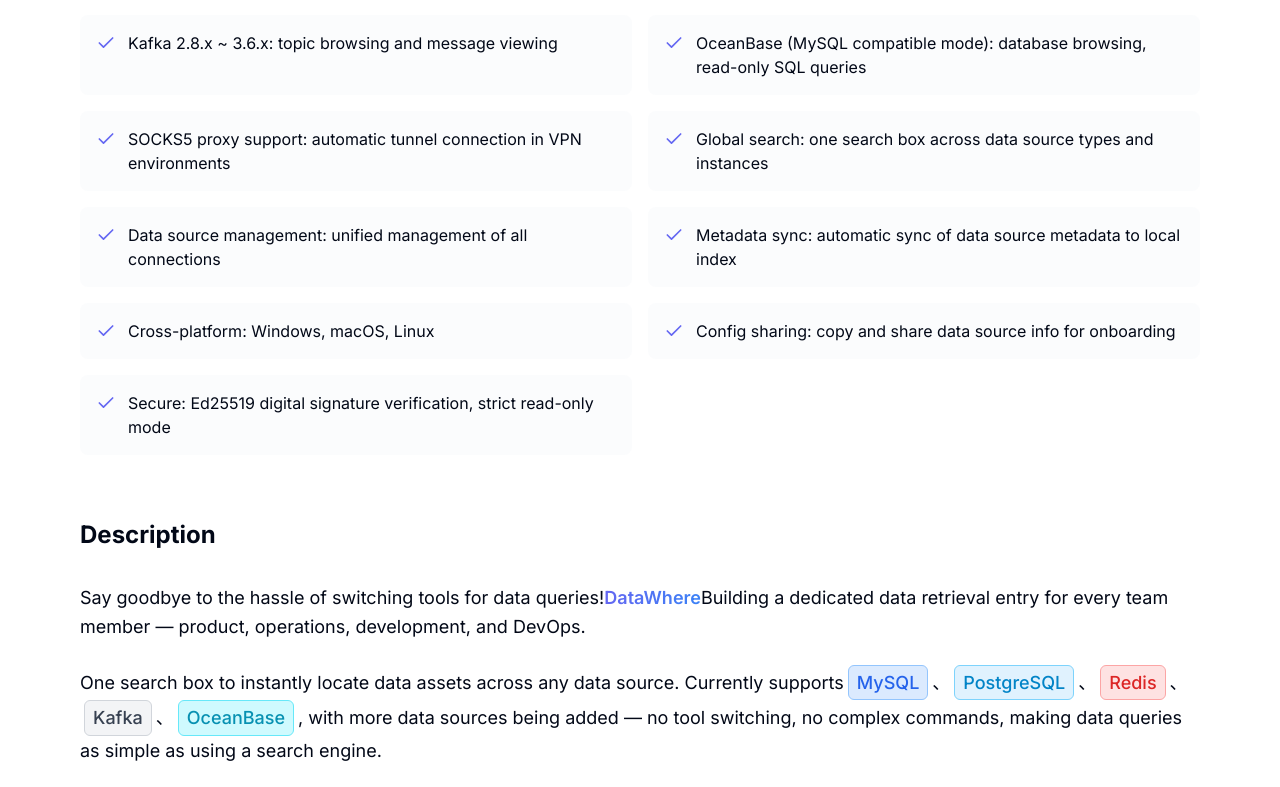
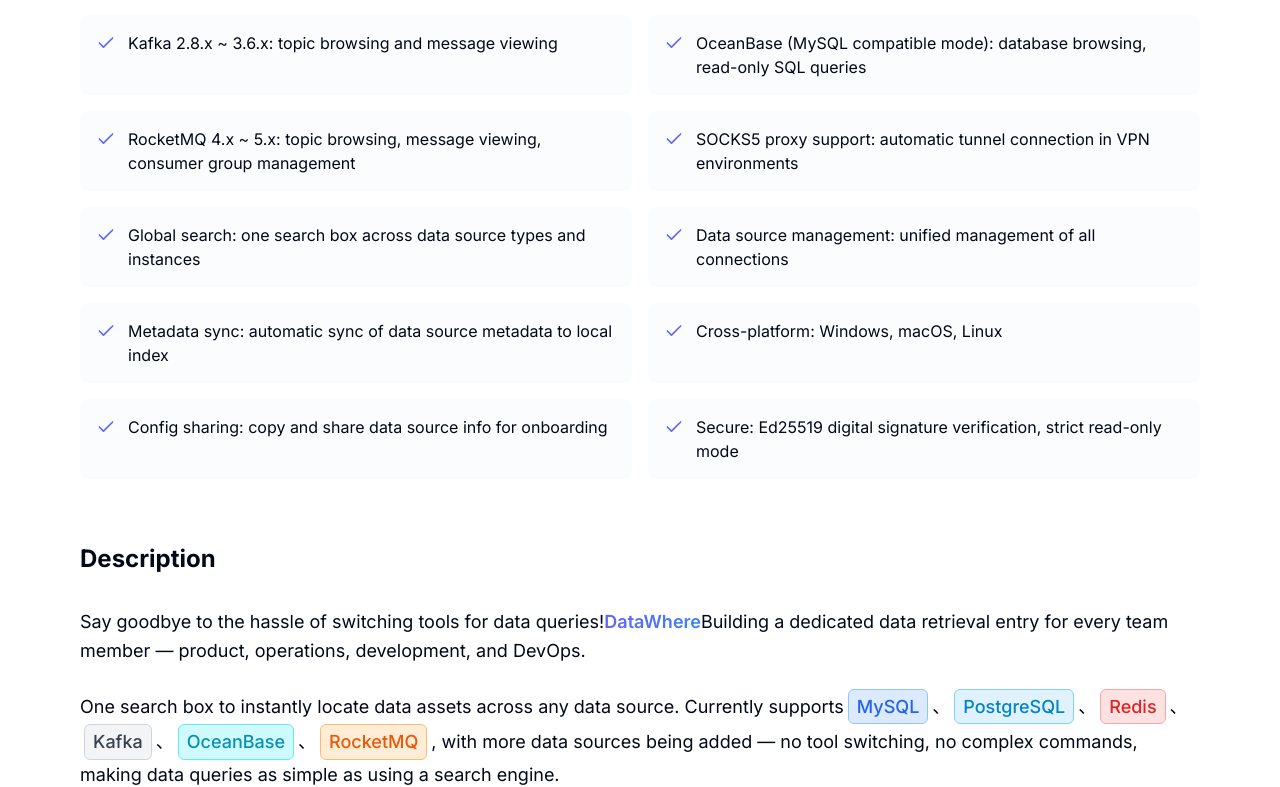
Before and after one commit to CodingGyd/opc-homePage, a Next.js app: page /en/products/1 in a window 1280 px wide. Shown: the part 940-1727 px from the top of the page. Built offline with nearby package versions, Linux system fonts and the light colour scheme; no server answers.

Commit message:
feat: add RocketMQ to product description and i18n

```diff
--- a/app/[locale]/products/[id]/ProductDetailClient.tsx
+++ b/app/[locale]/products/[id]/ProductDetailClient.tsx
@@ -419,6 +419,10 @@ export default function ProductDetailClient({ locale, id }: ProductDetailClientP
               <span className="inline-flex items-center mx-1 px-2 py-0.5 rounded-md bg-cyan-100 dark:bg-cyan-900/50 border border-cyan-300 dark:border-cyan-700 text-cyan-600 dark:text-cyan-400 font-medium">
                 OceanBase
               </span>
+              、
+              <span className="inline-flex items-center mx-1 px-2 py-0.5 rounded-md bg-orange-100 dark:bg-orange-900/50 border border-orange-300 dark:border-orange-700 text-orange-600 dark:text-orange-400 font-medium">
+                RocketMQ
+              </span>
               {t('data.1.rich.search_more')}
             </p>
             <p className="text-lg leading-relaxed">
--- a/i18n/messages/en.json
+++ b/i18n/messages/en.json
@@ -95,7 +95,7 @@
       "1": {
         "name": "DataWhere",
         "short_description": "One search box, search through all your data",
-        "description": "DataWhere is a universal data source access platform, designed to be a unified data query entry. Through pluggable data source adapters, it supports connecting to various databases, caches, message queues, and more. Currently supports MySQL, PostgreSQL, Redis, Kafka, and OceanBase, with more data source types being added continuously. Core principles: Unified (one entry for any data source), Simple (as easy to use as a search engine), Secure (read-only mode, data stays local).",
+        "description": "DataWhere is a universal data source access platform, designed to be a unified data query entry. Through pluggable data source adapters, it supports connecting to various databases, caches, message queues, and more. Currently supports MySQL, PostgreSQL, Redis, Kafka, OceanBase, and RocketMQ, with more data source types being added continuously. Core principles: Unified (one entry for any data source), Simple (as easy to use as a search engine), Secure (read-only mode, data stays local).",
         "features": [
           "Universal data source access: pluggable architecture, continuously expanding",
           "MySQL 5.6.x ~ 8.4.x: database browsing, read-only SQL queries",
@@ -103,6 +103,7 @@
           "Redis 5.x ~ 7.x: key browsing and value inspection",
           "Kafka 2.8.x ~ 3.6.x: topic browsing and message viewing",
           "OceanBase (MySQL compatible mode): database browsing, read-only SQL queries",
+          "RocketMQ 4.x ~ 5.x: topic browsing, message viewing, consumer group management",
           "SOCKS5 proxy support: automatic tunnel connection in VPN environments",
           "Global search: one search box across data source types and instances",
           "Data source management: unified management of all connections",
@@ -118,6 +119,7 @@
           { "title": "PostgreSQL Workspace", "description": "PostgreSQL database, schema, and table browsing" },
           { "title": "Redis Workspace", "description": "Redis key-value browsing and management" },
           { "title": "Kafka Workspace", "description": "Kafka message browsing and viewing" },
+          { "title": "RocketMQ Workspace", "description": "RocketMQ topic, message, and consumer group management" },
           { "title": "Data Source Management", "description": "Unified management of all connections" }
         ],
         "rich": {
--- a/i18n/messages/zh.json
+++ b/i18n/messages/zh.json
@@ -91,7 +91,7 @@
       "1": {
         "name": "DataWhere",
         "short_description": "一个搜索框，搜遍你所有的数据",
-        "description": "DataWhere是一款通用的数据源接入平台，致力于打造成统一的数据查询入口。通过插件化的数据源适配器，支持接入各类数据库、缓存、消息队列等数据源。目前已实现 MySQL、PostgreSQL、Redis、Kafka、OceanBase 的接入，后续将持续扩展更多数据源类型。核心理念：统一（一个入口，接入任意数据源）、简单（像搜索引擎一样易用）、安全（只读模式，数据不出本地）。",
+        "description": "DataWhere是一款通用的数据源接入平台，致力于打造成统一的数据查询入口。通过插件化的数据源适配器，支持接入各类数据库、缓存、消息队列等数据源。目前已实现 MySQL、PostgreSQL、Redis、Kafka、OceanBase、RocketMQ 的接入，后续将持续扩展更多数据源类型。核心理念：统一（一个入口，接入任意数据源）、简单（像搜索引擎一样易用）、安全（只读模式，数据不出本地）。",
         "features": [
           "通用数据源接入：插件化架构，持续扩展更多数据源类型",
           "已支持 MySQL 5.6.x ~ 8.4.x：数据库浏览、只读 SQL 查询",
@@ -99,6 +99,7 @@
           "已支持 Redis 5.x ~ 7.x：Key 浏览和值查看",
           "已支持 Kafka 2.8.x ~ 3.6.x：Topic 浏览和消息查看",
           "已支持 OceanBase（MySQL 兼容模式）：数据库浏览、只读 SQL 查询",
+          "已支持 RocketMQ 4.x ~ 5.x：Topic 浏览、消息查看、消费组管理",
           "SOCKS5 代理支持：VPN 环境下自动识别并建立隧道连接",
           "全局搜索：一个搜索框，跨数据源类型、跨连接实例统一检索",
           "数据源管理：统一管理所有数据源连接",
@@ -114,6 +115,7 @@
           { "title": "PostgreSQL 工作台", "description": "PostgreSQL 数据库、Schema、表浏览与管理" },
           { "title": "Redis 工作台", "description": "Redis 键值浏览与管理" },
           { "title": "Kafka 工作台", "description": "Kafka 消息浏览与查看" },
+          { "title": "RocketMQ 工作台", "description": "RocketMQ Topic、消息与消费组管理" },
           { "title": "数据源管理", "description": "统一管理所有数据源连接" }
         ],
         "rich": {
```
